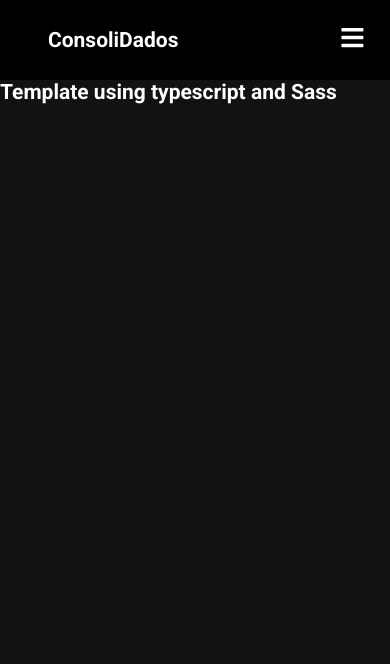
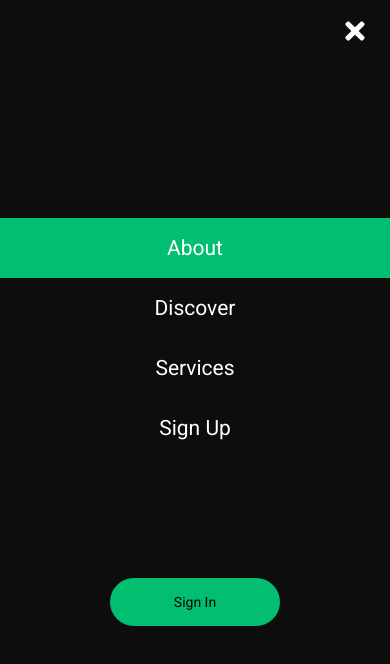
Before and after one commit to JohnnyCarreiro/consolidadosV2, a Next.js app: page / in a window 390 px wide. Both pictures are taken after a click on the element 352 px from the left and 40 px from the top of the page. Shown: the top 664 px of the page. Built offline with nearby package versions, Linux system fonts and the light colour scheme.

Commit message:
feat: Implemente isOpen state and handle toggle function to  those components

```diff
--- a/src/components/Navbar/index.tsx
+++ b/src/components/Navbar/index.tsx
@@ -6,9 +6,10 @@ import { Nav, NavContainer, NavLogo, MobileIcon, NavMenu, NavItem, NavLink, NavB
 
 interface NavbarProps {
   children?: ReactNode
+  toggle: () => void
 }
 
-function Navbar({ children }: NavbarProps) {
+function Navbar({ children, toggle }: NavbarProps) {
   return (
     <>
       <Nav>
@@ -16,7 +17,7 @@ function Navbar({ children }: NavbarProps) {
           <Link prefetch href='/' passHref >
             <NavLogo>ConsoliDados</NavLogo>
           </Link>
-          <MobileIcon>
+          <MobileIcon onClick={toggle} >
             <FaBars />
           </MobileIcon>
           <NavMenu>
--- a/src/components/Sidebar/index.tsx
+++ b/src/components/Sidebar/index.tsx
@@ -5,13 +5,17 @@ import { CloseIcon, Icon, SidebarBtnLink, SidebarBtnWrapper, SidebarContainer, S
 
 interface SidebarProps {
   children?: ReactNode
-  isOpen?: boolean
+  isOpen: boolean
+  toggle: () => void
 }
 
-export const Sidebar:React.FC<SidebarProps> = ({ children, isOpen = false }) => {
+export const Sidebar:React.FC<SidebarProps> = ({ children, isOpen = false, toggle }) => {
+
+  //SidebarLink use "onClick={toggle}" or a new handle function to triger toggling and enshure we can activate a new route
+  //For de second behavior we shoulde the handle route function into SidebarItem component
   return (
-    <SidebarContainer isOpen={isOpen} >
-      <Icon>
+    <SidebarContainer isOpen={isOpen} onClick={toggle} >
+      <Icon onClick={toggle} >
         <CloseIcon />
       </Icon>
       <SidebarWrapper>
--- a/src/components/Sidebar/styles.ts
+++ b/src/components/Sidebar/styles.ts
@@ -17,7 +17,7 @@ export const SidebarContainer = styled.aside<Props>`
   align-items: center;
   top: 0;
   left:0;
-  transition: 0.3s ease-in-out;
+  transition: 0.6s ease-in-out;
   opacity: ${({ isOpen }) => (isOpen ? '100%' : '0')};
   top: ${({ isOpen }) => (isOpen ? '0' : '-100%')};
 `
```
